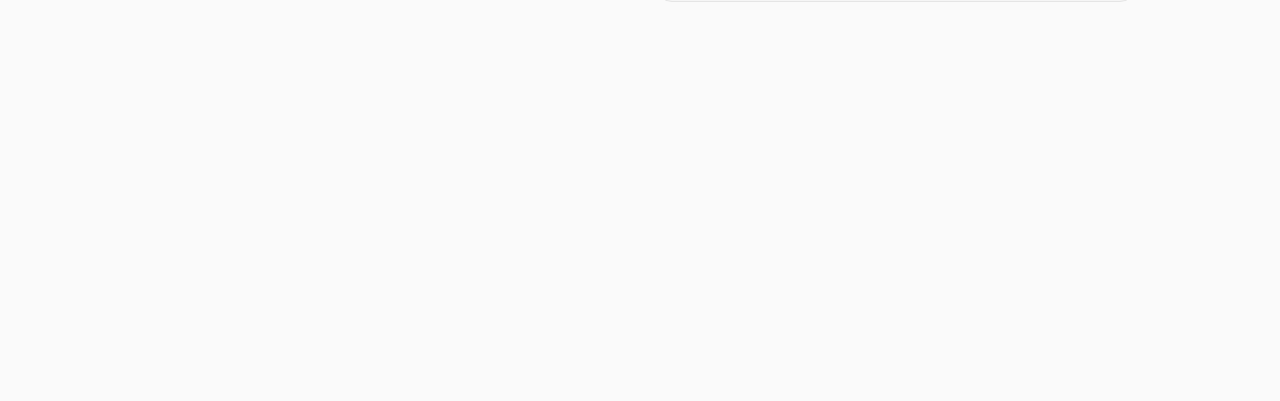
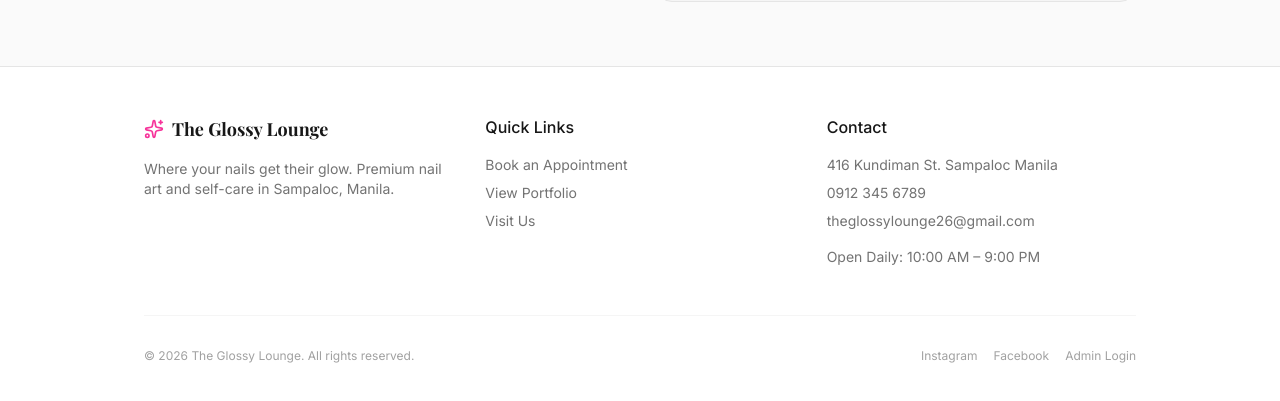
Before and after one commit to justincornelio2019-eng/the-glossy-lounge2, a Next.js app: page / in a window 1280 px wide. Shown: the part 1381-1782 px from the top of the page. Before the commit the page ends 1447 px from the top, so only its background shows below. Built offline with nearby package versions, Linux system fonts and the light colour scheme; no server answers; the database is empty; grey boxes are pictures that could not be loaded; a web font is replaced by a local one.

Commit message:
feat: added footer to public pages

```diff
--- a/src/app/(public)/layout.tsx
+++ b/src/app/(public)/layout.tsx
@@ -1,3 +1,16 @@
+// src/app/(public)/layout.tsx
+import { Footer } from "@/components/layout/Footer";
+
 export default function PublicLayout({ children }: { children: React.ReactNode }) {
-  return <div className="min-h-screen flex flex-col">{children}</div>;
+  return (
+    <div className="min-h-screen flex flex-col bg-neutral-50">
+      {/* Main Content grows to fill space */}
+      <div className="flex-grow">
+        {children}
+      </div>
+
+      {/* Footer sits at the bottom */}
+      <Footer />
+    </div>
+  );
 }
--- /dev/null
+++ b/src/components/layout/Footer.tsx
@@ -0,0 +1,66 @@
+// src/components/layout/Footer.tsx
+import Link from "next/link";
+import { Sparkles } from "lucide-react";
+
+export function Footer() {
+  return (
+    <footer className="bg-white border-t border-neutral-200 mt-auto">
+      <div className="max-w-5xl mx-auto px-4 py-12">
+        <div className="grid grid-cols-1 md:grid-cols-3 gap-8">
+
+          {/* Brand */}
+          <div className="space-y-4">
+            <Link href="/" className="flex items-center gap-2">
+              <Sparkles className="w-5 h-5 text-pink-500" />
+              <span className="font-serif font-bold text-lg text-neutral-900">
+                The Glossy Lounge
+              </span>
+            </Link>
+            <p className="text-sm text-neutral-500">
+              Where your nails get their glow. Premium nail art and self-care in Sampaloc, Manila.
+            </p>
+          </div>
+
+          {/* Quick Links */}
+          <div>
+            <h3 className="font-medium text-neutral-900 mb-4">Quick Links</h3>
+            <ul className="space-y-2 text-sm text-neutral-500">
+              <li><Link href="/book" className="hover:text-pink-600 transition-colors">Book an Appointment</Link></li>
+              <li><Link href="/gallery" className="hover:text-pink-600 transition-colors">View Portfolio</Link></li>
+              <li><Link href="/contact" className="hover:text-pink-600 transition-colors">Visit Us</Link></li>
+            </ul>
+          </div>
+
+          {/* Contact */}
+          <div>
+            <h3 className="font-medium text-neutral-900 mb-4">Contact</h3>
+            <ul className="space-y-2 text-sm text-neutral-500">
+              <li>416 Kundiman St. Sampaloc Manila</li>
+              <li>0912 345 6789</li>
+              <li>theglossylounge26@gmail.com</li>
+              <li className="pt-2">Open Daily: 10:00 AM – 9:00 PM</li>
+            </ul>
+          </div>
+        </div>
+
+        {/* Bottom Bar */}
+        <div className="mt-12 pt-8 border-t border-neutral-100 flex flex-col md:flex-row items-center justify-between gap-4">
+          <p className="text-xs text-neutral-400">
+            © {new Date().getFullYear()} The Glossy Lounge. All rights reserved.
+          </p>
+          <div className="flex items-center gap-4 text-xs text-neutral-400">
+            <Link href="https://instagram.com" target="_blank" rel="noreferrer" className="hover:text-pink-500 transition-colors">
+              Instagram
+            </Link>
+            <Link href="https://facebook.com" target="_blank" rel="noreferrer" className="hover:text-pink-500 transition-colors">
+              Facebook
+            </Link>
+            <Link href="/admin/login" className="hover:text-neutral-600 transition-colors">
+              Admin Login
+            </Link>
+          </div>
+        </div>
+      </div>
+    </footer>
+  );
+}
```
